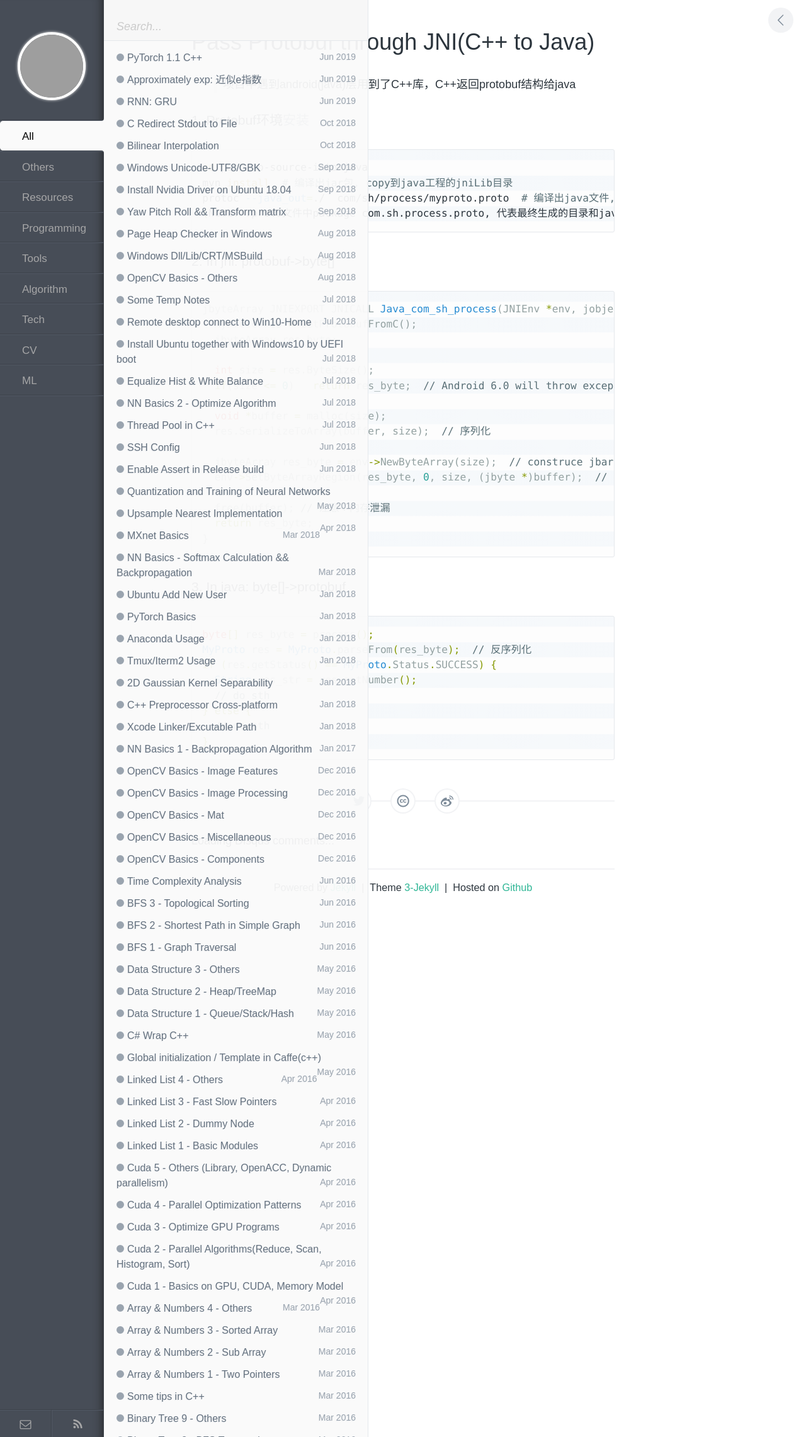
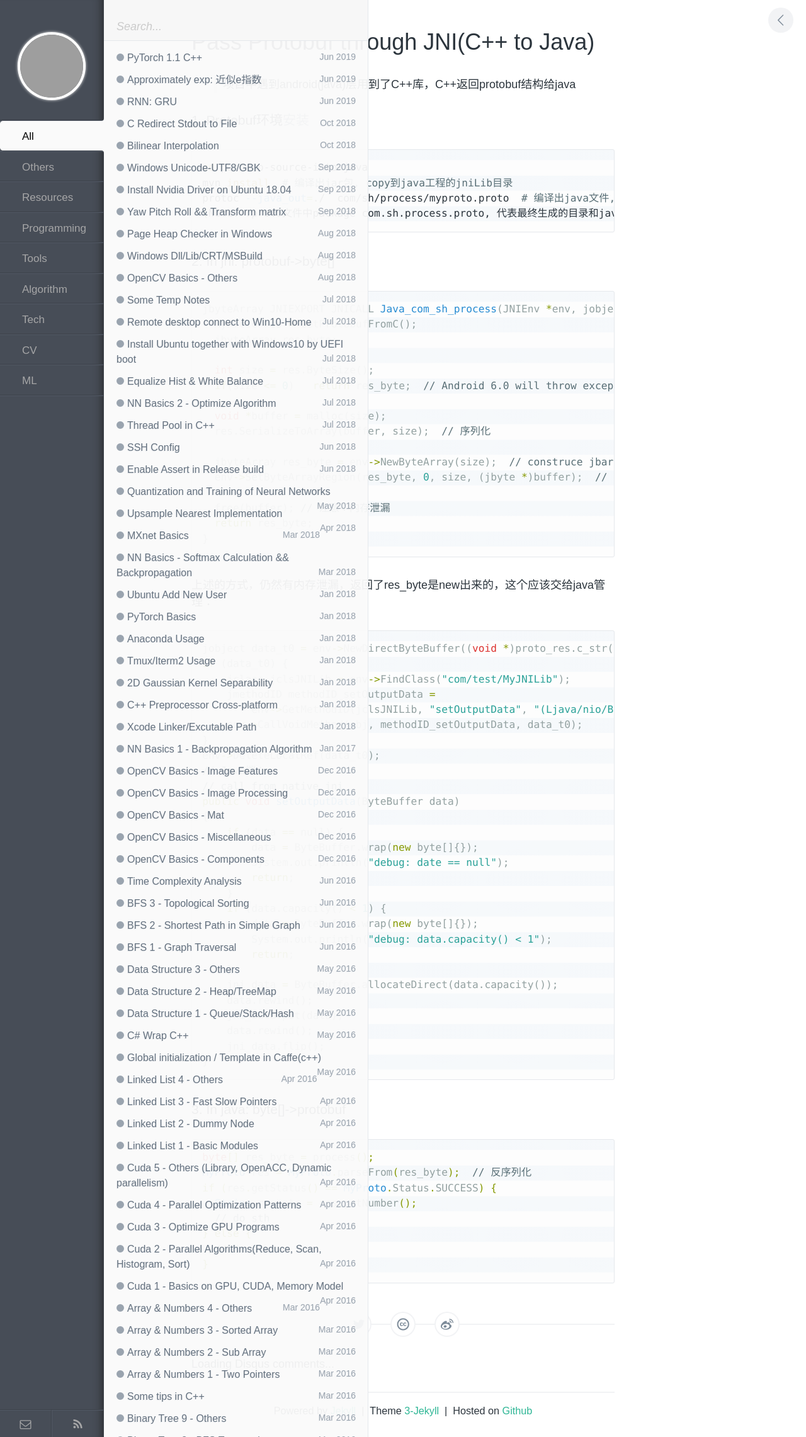
Before and after one commit to wykvictor/wykvictor.github.io, a Jekyll site: the page built from _posts/Tech/2016-02-18-JNI-C++-Pass-Protobuf-to-Java.md, in a window 1280 px wide. Shown: the whole page at 63% size. Built offline with Jekyll 4.4.1, drawn with Linux system fonts in a browser that asks for light colours; comment, search, counter and statistics services are not loaded; grey boxes are pictures that could not be loaded.

Commit message:
Update JNI md

```diff
--- a/_posts/Tech/2016-02-18-JNI-C++-Pass-Protobuf-to-Java.md
+++ b/_posts/Tech/2016-02-18-JNI-C++-Pass-Protobuf-to-Java.md
@@ -35,6 +35,38 @@ jbyteArray JNIEXPORT JNICALL Java_com_sh_process(JNIEnv *env, jobject thiz) {
   return res_byte;
 }
 {% endhighlight %}
+上述的方式，仍然有内存泄漏，返回了res_byte是new出来的，这个应该交给java管理：
+{% highlight C++ %}
+jobject data_t0 = env->NewDirectByteBuffer((void *)proto_res.c_str(), proto_res.size());
+if (data_t0) {
+    jclass jclsJNILib = env->FindClass("com/test/MyJNILib");
+    jmethodID methodID_setOutputData =
+        env->GetMethodID(jclsJNILib, "setOutputData", "(Ljava/nio/ByteBuffer;)V");
+    env->CallVoidMethod(obj, methodID_setOutputData, data_t0);
+}
+env->DeleteLocalRef(data_t0);
+// Java端：
+// call from native jni
+public void setOutputData(ByteBuffer data)
+{
+    if (data == null) {
+        data = ByteBuffer.wrap(new byte[]{});
+        System.out.println("debug: date == null");
+        return;
+    }
+    if (data.capacity() < 1) {
+        data = ByteBuffer.wrap(new byte[]{});
+        System.out.println("debug: data.capacity() < 1");
+        return;
+    }
+    jni_data = ByteBuffer.allocateDirect(data.capacity());
+    data.rewind();
+    jni_data.put(data);
+    data.rewind();
+    jni_data.flip();
+}
+{% endhighlight %}
+
 
 ### 3. In java: byte[]->protobuf
 {% highlight Java %}
```
Also changed, not shown: _posts/Tech/2016-02-28-Best-Practices-JNI.md (+1 -0 lines).
